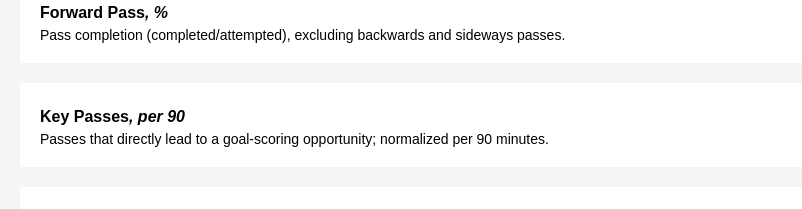
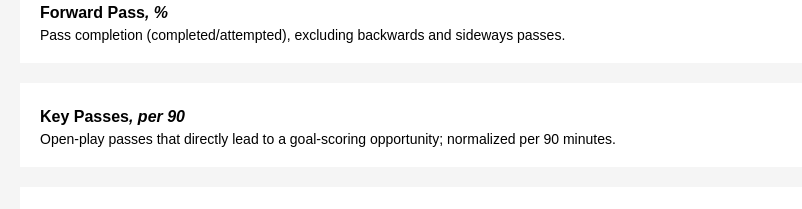
Before and after one commit to ohlitmybad/glossary, a plain HTML site: page index.html in a window 1280 px wide. Shown: the part 3260-3469 px from the top of the page, without its empty margins (0-802 px from the left). Drawn offline with Linux system fonts and the light colour scheme.

Commit message:
Update index.html

```diff
--- a/index.html
+++ b/index.html
@@ -503,7 +503,7 @@ Margin-top: 0px;
 
   <div class="metric">
     <h3 class="metric-title">Key Passes<em>, per 90</em></h3>
-    <p class="metric-definition">Passes that directly lead to a goal-scoring opportunity; normalized per 90 minutes.</p>
+    <p class="metric-definition">Open-play passes that directly lead to a goal-scoring opportunity; normalized per 90 minutes.</p>
   </div>
 
   <div class="metric">
```
